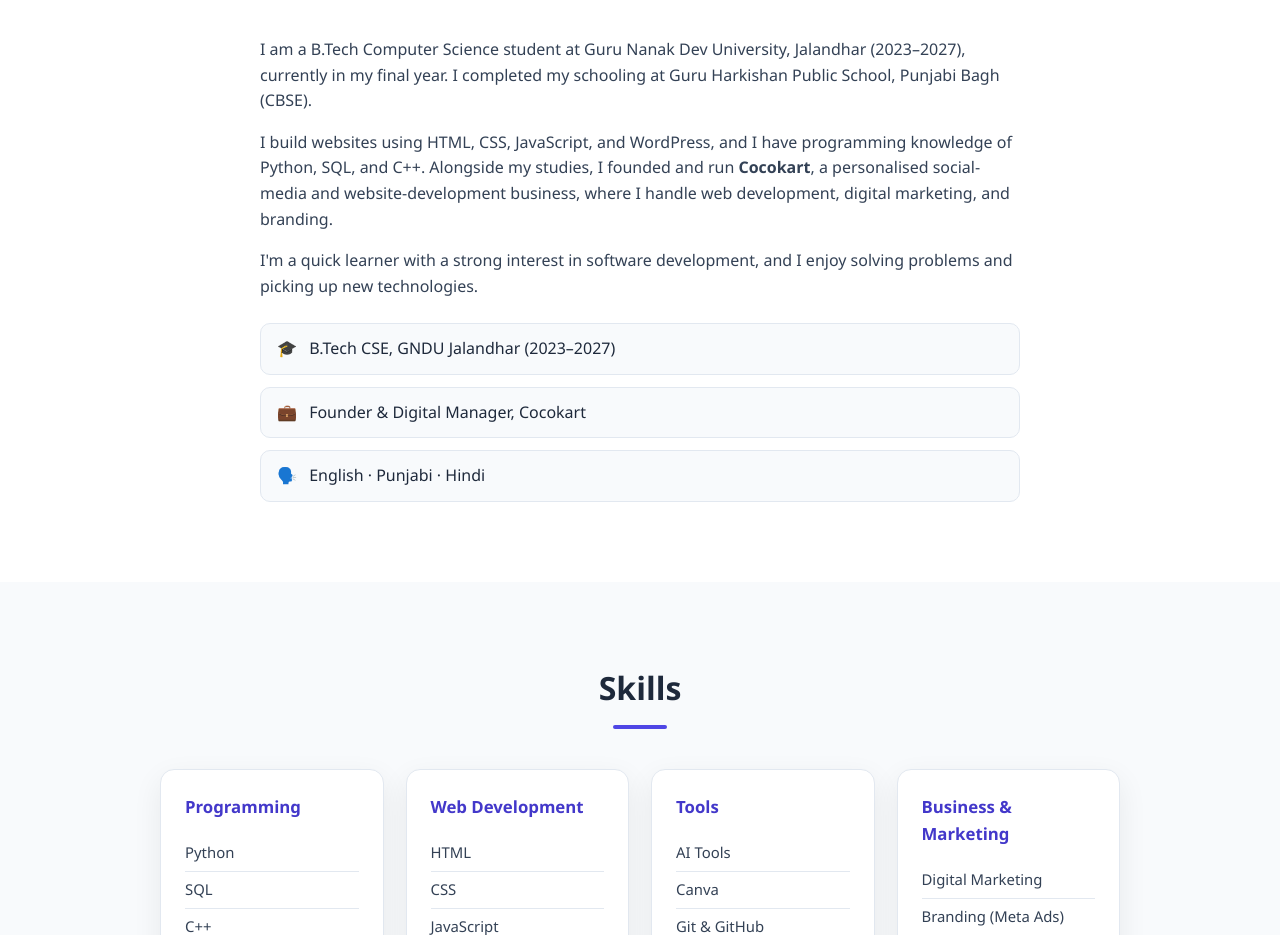
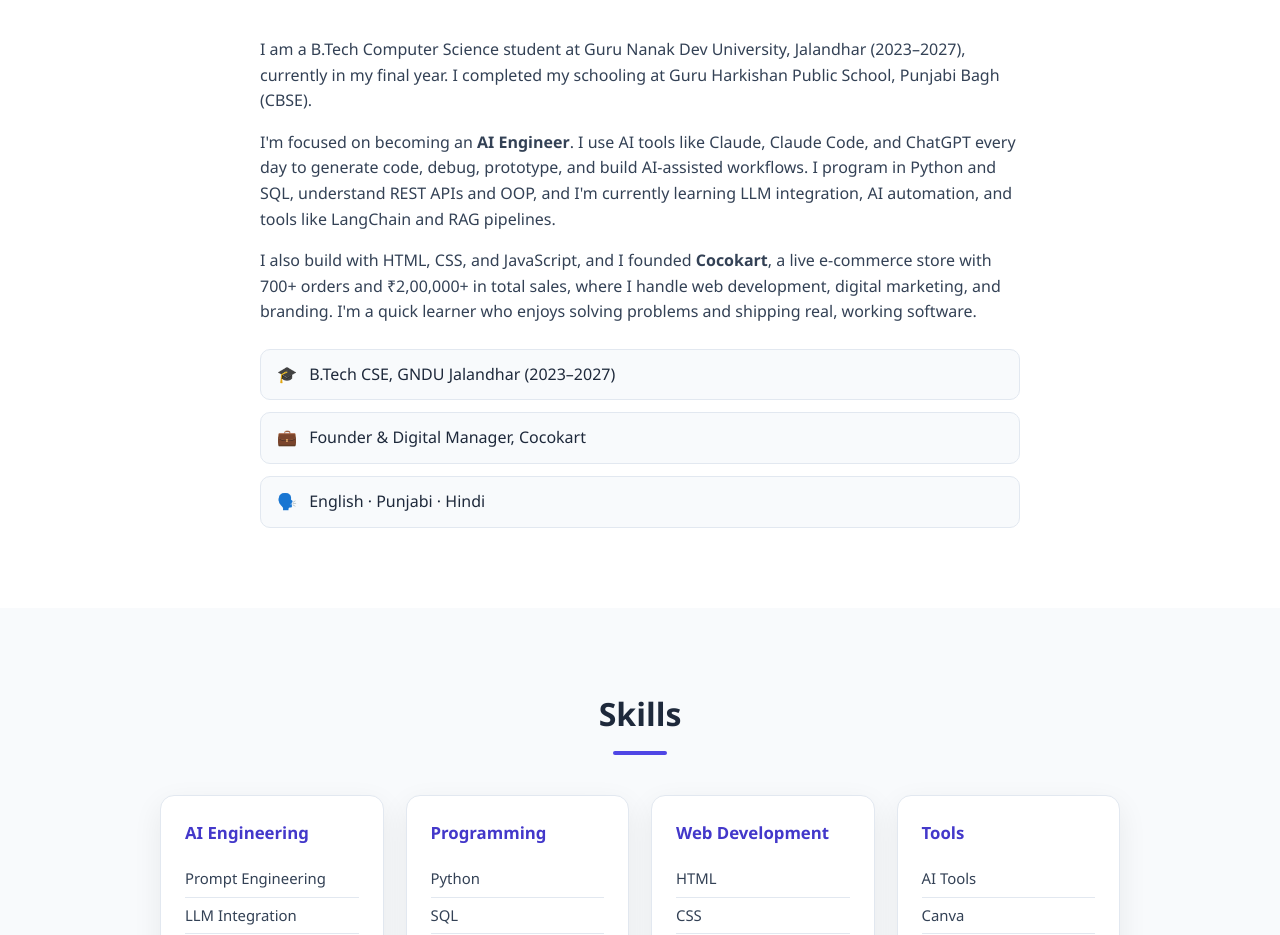
Before and after one commit to ishpreetsuri/code-ishpreet, a plain HTML site: page portfolio/index.html in a window 1280 px wide. Shown: the part 686-1621 px from the top of the page. Drawn offline with Linux system fonts and the light colour scheme.

Commit message:
Reposition profile toward AI Engineering
- Update portfolio hero, about, and skills (add AI Engineering card)
- Update profile README backup to AI Engineering framing
- Update CLAUDE.md memory with career direction and business metrics
- Frame in-progress skills (LangChain, RAG) as 'learning' for honesty

```diff
--- a/portfolio/index.html
+++ b/portfolio/index.html
@@ -4,7 +4,7 @@
   <meta charset="UTF-8" />
   <meta name="viewport" content="width=device-width, initial-scale=1.0" />
   <title>Ishpreet Singh — Portfolio</title>
-  <meta name="description" content="Portfolio of Ishpreet Singh, B.Tech Computer Science student and web developer." />
+  <meta name="description" content="Portfolio of Ishpreet Singh, aspiring AI Engineer building with Python, AI tools, and LLM-powered workflows." />
   <link rel="stylesheet" href="style.css" />
 </head>
 <body>
@@ -25,10 +25,10 @@
     <div class="hero-inner">
       <p class="hero-greet">Hi, I'm</p>
       <h1>Ishpreet Singh</h1>
-      <p class="hero-role">Computer Science Student · Web Developer · Founder of Cocokart</p>
+      <p class="hero-role">Aspiring AI Engineer · Python &amp; LLM-Powered Workflows · Founder of Cocokart</p>
       <p class="hero-tag">
-        B.Tech Computer Science student at Guru Nanak Dev University, Jalandhar,
-        building websites and learning to turn ideas into working software.
+        Final-year B.Tech Computer Science student building software with Python,
+        AI tools, and LLM-powered workflows — turning ideas into working products.
       </p>
       <div class="hero-btns">
         <a href="#projects" class="btn primary">View My Work</a>
@@ -47,14 +47,18 @@
         Guru Harkishan Public School, Punjabi Bagh (CBSE).
       </p>
       <p>
-        I build websites using HTML, CSS, JavaScript, and WordPress, and I have
-        programming knowledge of Python, SQL, and C++. Alongside my studies, I founded
-        and run <strong>Cocokart</strong>, a personalised social-media and website-development
-        business, where I handle web development, digital marketing, and branding.
+        I'm focused on becoming an <strong>AI Engineer</strong>. I use AI tools like
+        Claude, Claude Code, and ChatGPT every day to generate code, debug, prototype,
+        and build AI-assisted workflows. I program in Python and SQL, understand REST
+        APIs and OOP, and I'm currently learning LLM integration, AI automation, and
+        tools like LangChain and RAG pipelines.
       </p>
       <p>
-        I'm a quick learner with a strong interest in software development, and I enjoy
-        solving problems and picking up new technologies.
+        I also build with HTML, CSS, and JavaScript, and I founded
+        <strong>Cocokart</strong>, a live e-commerce store with 700+ orders and
+        ₹2,00,000+ in total sales, where I handle web development, digital marketing,
+        and branding. I'm a quick learner who enjoys solving problems and shipping
+        real, working software.
       </p>
       <ul class="facts">
         <li><span>🎓</span> B.Tech CSE, GNDU Jalandhar (2023–2027)</li>
@@ -68,6 +72,10 @@
   <section id="skills" class="section alt">
     <h2 class="section-title">Skills</h2>
     <div class="skills-grid">
+      <div class="skill-card">
+        <h3>AI Engineering</h3>
+        <ul><li>Prompt Engineering</li><li>LLM Integration</li><li>AI Automation</li><li>Claude Code</li><li>LangChain &amp; RAG (learning)</li></ul>
+      </div>
       <div class="skill-card">
         <h3>Programming</h3>
         <ul><li>Python</li><li>SQL</li><li>C++</li></ul>
```
Also changed, not shown: 2 other files.
